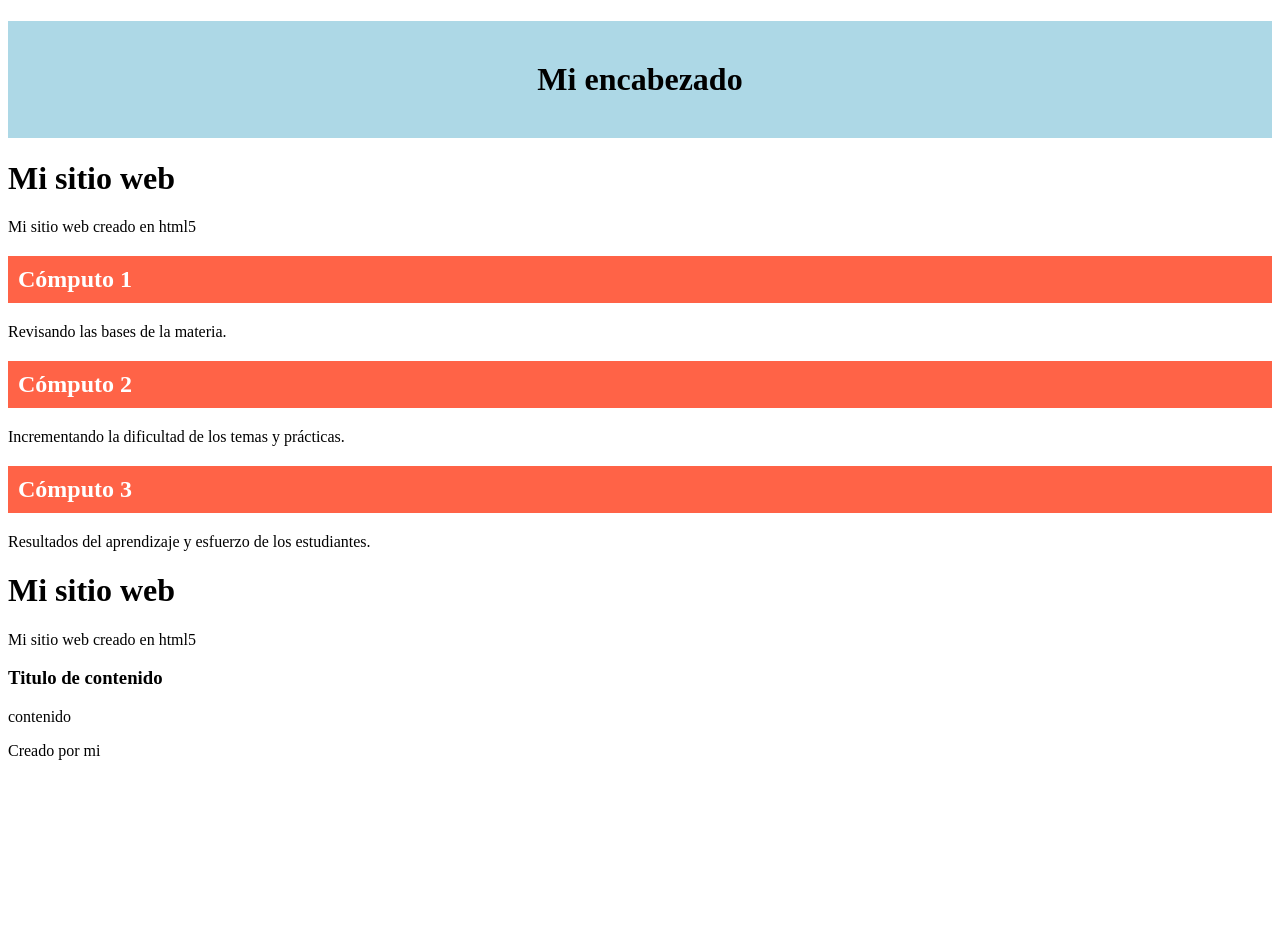
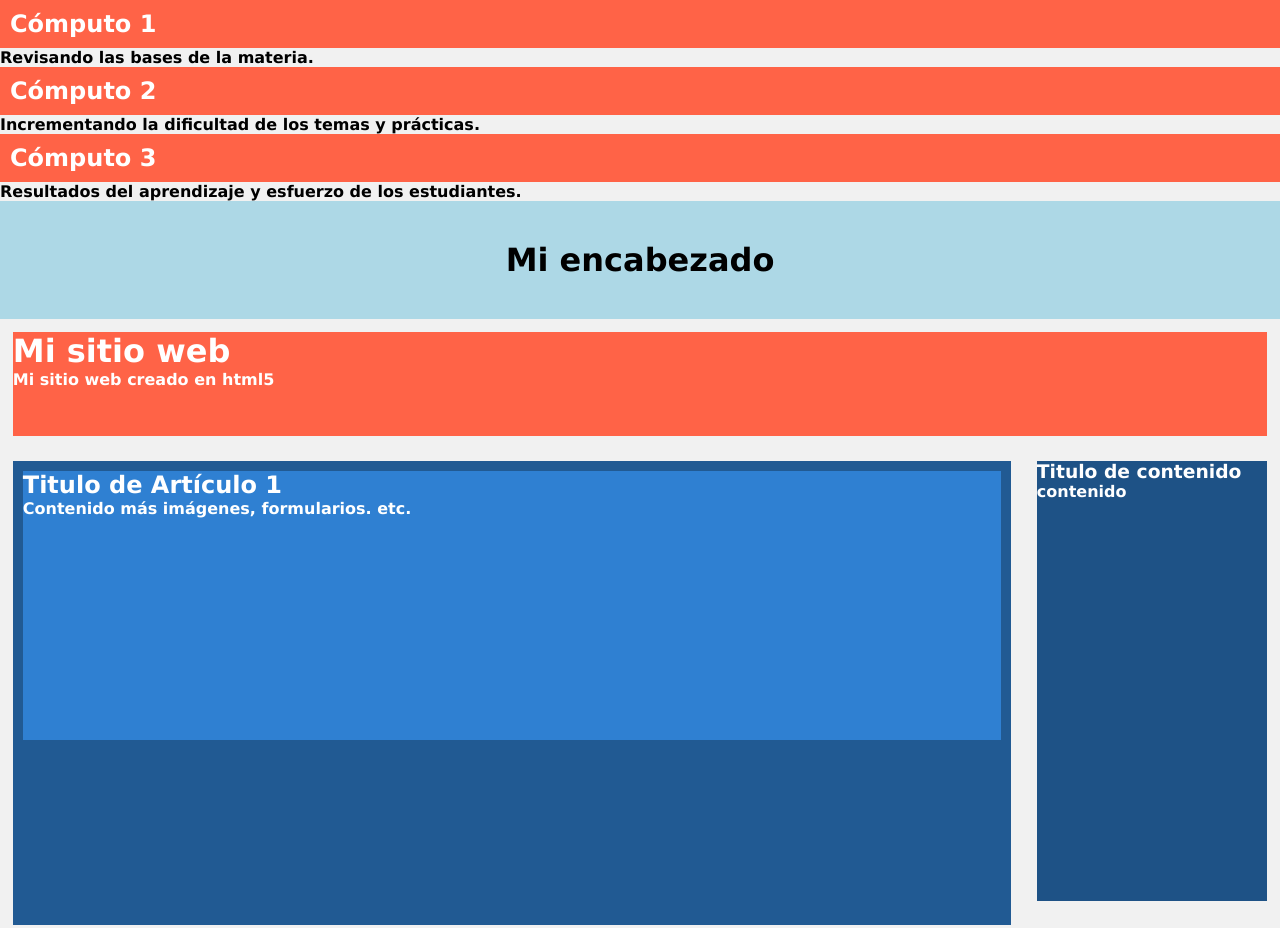
Before and after one commit to Pathsosa787/Patricia, a plain HTML site: page computo2/practica7/practica7.html in a window 1280 px wide. Shown: the top 928 px of the page. Before the commit the page ends 800 px from the top, so only its background shows below. Drawn offline with Linux system fonts and the light colour scheme.

Commit message:
agregando estilos

```diff
--- a/computo2/practica7/practica7.css
+++ b/computo2/practica7/practica7.css
@@ -1,10 +1,65 @@
 .computos {
-	background-color:
-	tomato;color: white;
+	background-color: tomato;
+	color: white;
 	padding: 10px;
 	}
 	#encabezado {
 		background-color: lightblue;
-		color: black;padding: 40px;
+		color: black;
+		padding: 40px;
 		text-align: center;
 		}
+		* {margin:0; padding:0; border:0;}
+		html, body {width: auto;
+		height: 100%;
+		font-family:Verdana, Geneva, sans-serif;
+		font-weight:bold;
+		background-color:#f1f1f1;
+		}
+
+		header{
+			position:relative;
+			background-color:tomato;
+			color:#FFF;width:98%;
+			height:13%;
+			margin: 0px auto;
+			}
+
+
+			section{
+				position:relative;
+				float:left;
+				background-color:#215A93;
+				width:78%;
+				height:58%;
+				color:#FFF;
+				}
+				article{
+				background-color: #2F80D2;
+				width:98%;
+				height:58%;
+				color:#FFF;
+				}
+				aside{
+					position:relative;
+					background-color:#1E5286;
+					width:18%;
+					height:55%;
+					color:#FFF;
+					float:left;
+					}
+
+
+					footer{
+					position:relative;
+					background-color:#102B46;
+					width:98%;
+					height:5%;
+					color:#FFF;
+					clear:both;
+					}
+
+					header,section,footer,aside,article,nav
+					{
+						margin:1%;
+						}
--- a/computo2/practica7/practica7.html
+++ b/computo2/practica7/practica7.html
@@ -5,12 +5,10 @@
 		<title>
 		</title>
 		<link rel="stylesheet" href="practica7.css"  >
-		<h1 id="encabezado">Mi encabezado</h1>
-		<header>
-		<h1>Mi sitio web</h1>
-		<p>Mi sitio web creado en html5</p>
-		</header>
+
+
 	</head>
+
 	<body>
 
 	<h2 class="computos">Cómputo 1</h2>
@@ -21,11 +19,12 @@
 
 	<h2 class="computos">Cómputo 3</h2>
 	<p>Resultados del aprendizaje y esfuerzo de los estudiantes.</p>
-
+	<h1 id="encabezado">Mi encabezado</h1>
 	<header>
 		<h1>Mi sitio web</h1>
 		<p>Mi sitio web creado en html5</p>
 	</header>
+	<section><article><h2>Titulo de Artículo 1</h2><p> Contenido más imágenes, formularios. etc.</p></article></section>
 
 	<aside>
 		<h3>Titulo de contenido</h3>
```
